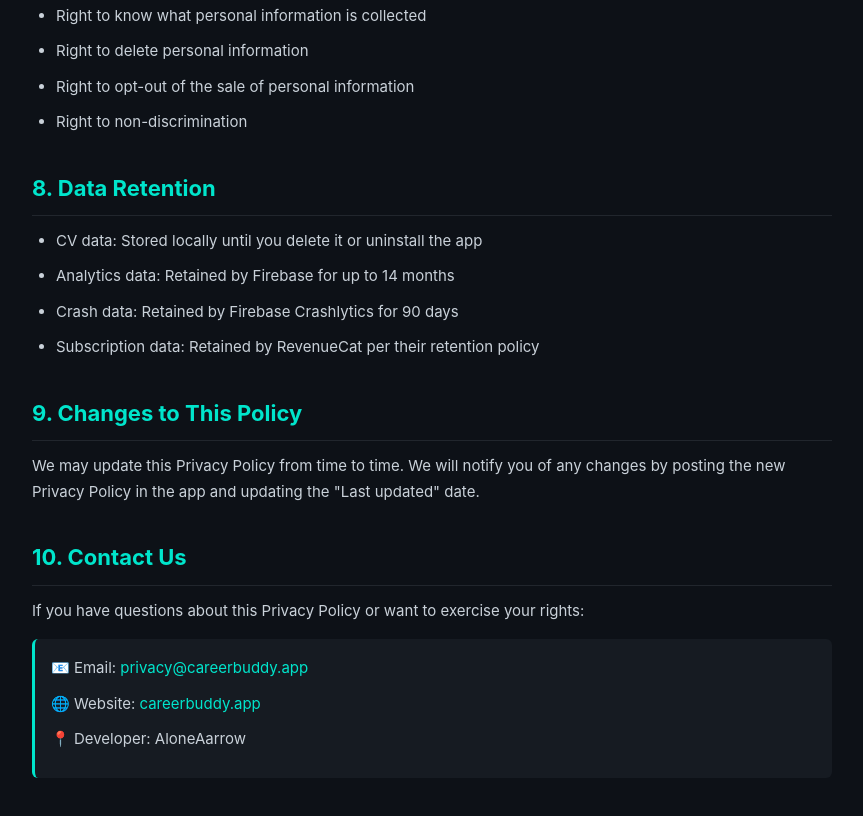
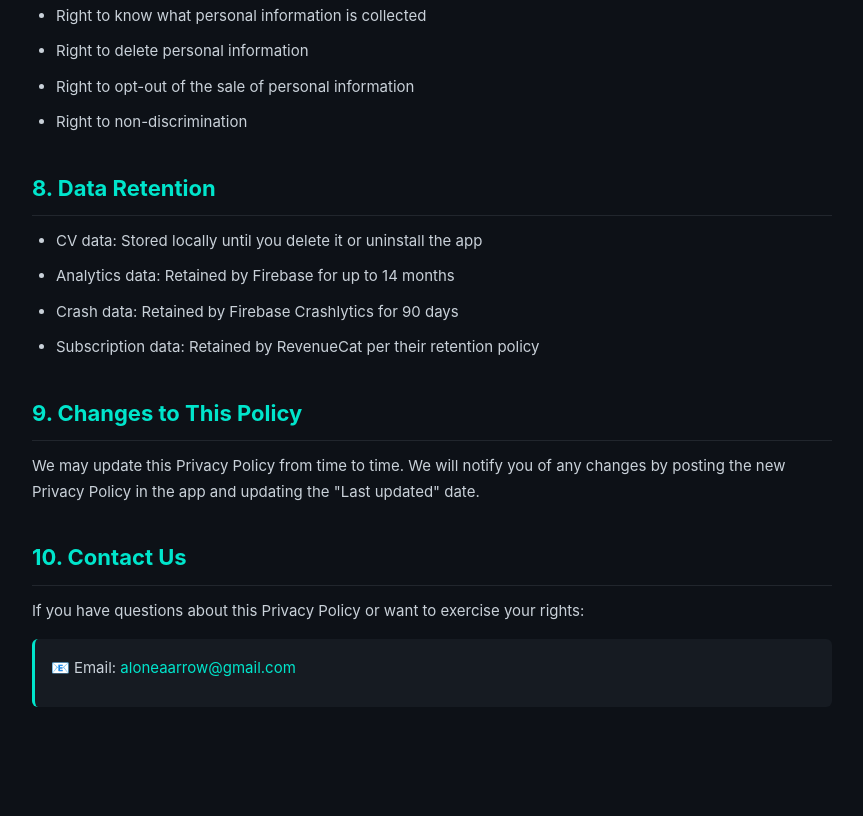
Before and after one commit to aloneaarrow/Career-Buddy, a plain HTML site: page index.html in a window 1280 px wide. Shown: the part 3050-3866 px from the top of the page, without its empty margins (208-1071 px from the left). After the commit the page ends 3813 px from the top, so only its background shows below. Drawn offline with Linux system fonts and the light colour scheme.

Commit message:
Update index.html

```diff
--- a/index.html
+++ b/index.html
@@ -146,9 +146,7 @@
 <h2>10. Contact Us</h2>
 <p>If you have questions about this Privacy Policy or want to exercise your rights:</p>
 <div class="highlight">
-    <p>📧 Email: <a href="mailto:privacy@careerbuddy.app">privacy@careerbuddy.app</a></p>
-    <p>🌐 Website: <a href="https://careerbuddy.app">careerbuddy.app</a></p>
-    <p>📍 Developer: AloneAarrow</p>
+    <p>📧 Email: <a href="mailto:aloneaarrow@gmail.com">aloneaarrow@gmail.com</a></p>
 </div>
 </div>
 
@@ -198,8 +196,7 @@
 
 <h2>4. Kontakt</h2>
 <div class="highlight">
-    <p>📧 E-Mail: <a href="mailto:privacy@careerbuddy.app">privacy@careerbuddy.app</a></p>
-    <p>🌐 Website: <a href="https://careerbuddy.app">careerbuddy.app</a></p>
+    <p>📧 E-Mail: <a href="mailto:aloneaarrow@gmail.com">aloneaarrow@gmail.com</a></p>
 </div>
 </div>
 
```
